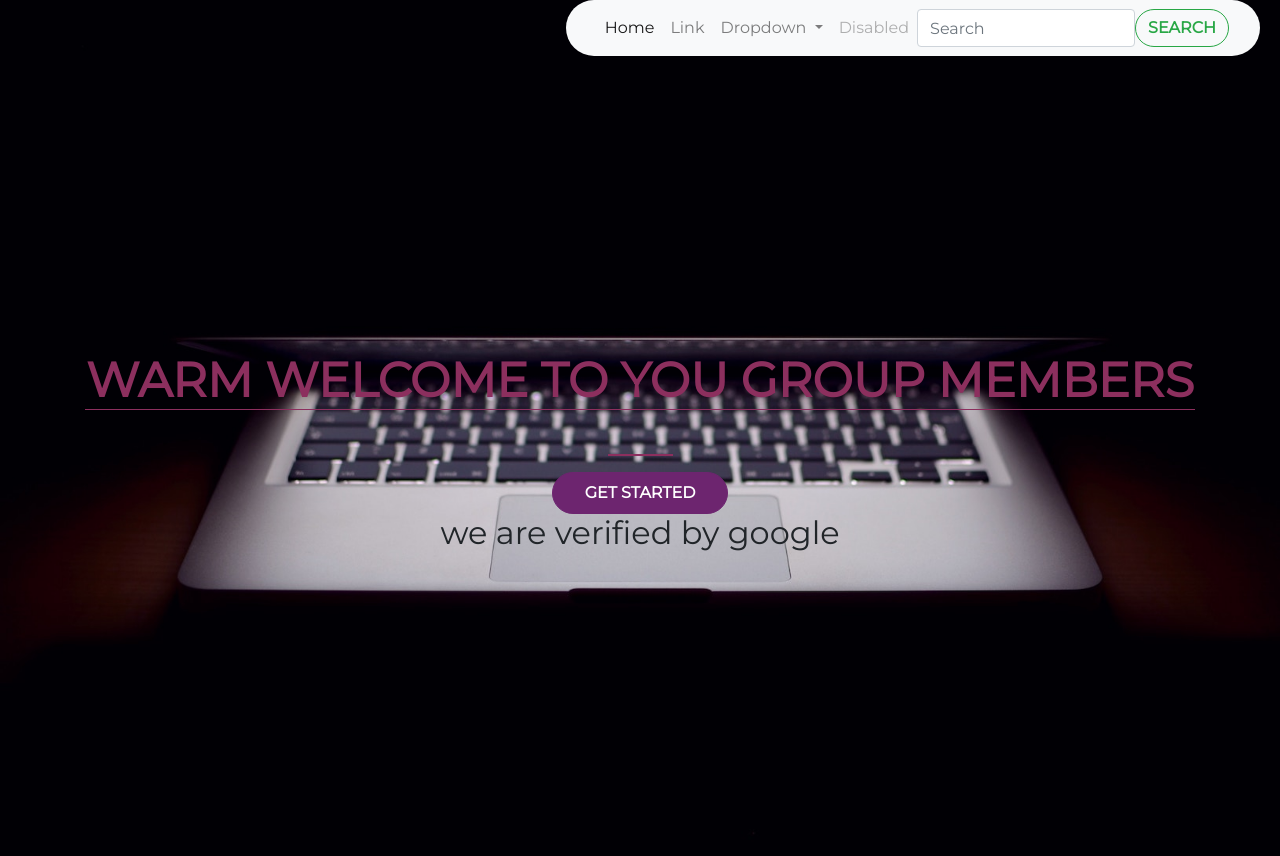
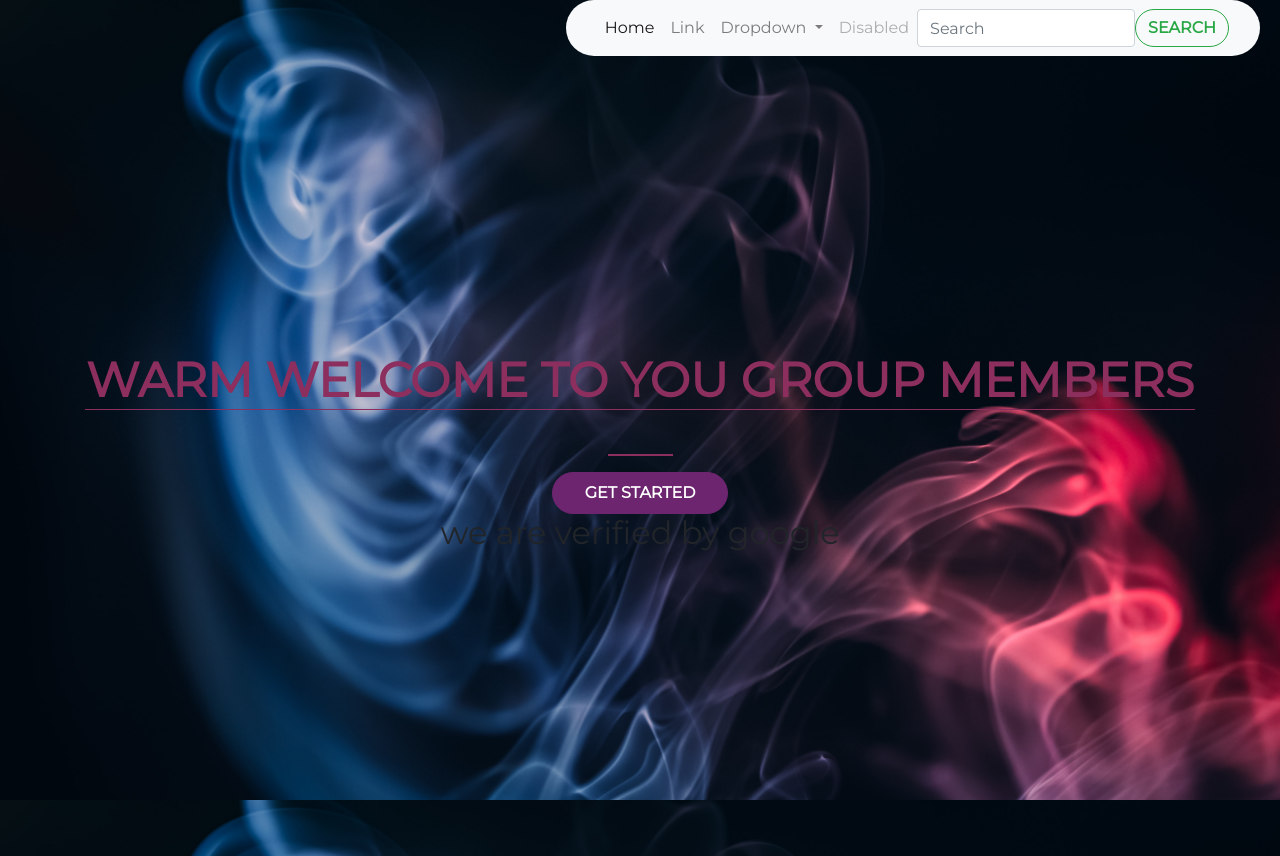
Before and after one commit to kinstop/kinstop.git.io, a PHP site: page / in a window 1280 px wide. Run offline with PHP 8.4, Linux system fonts and the light colour scheme.

Commit message:
Update style.css

```diff
--- a/style.css
+++ b/style.css
@@ -3,7 +3,7 @@ html {
   width: 100%;
   height: 100%;
   font-family: 'Montserrat', sans-serif;
-  background: url(header.jpg) no-repeat center center fixed;
+  background: url(header2.jpg) no-repeat center center fixed;
   -webkit-background-size:cover;
 }
 nav{
```
